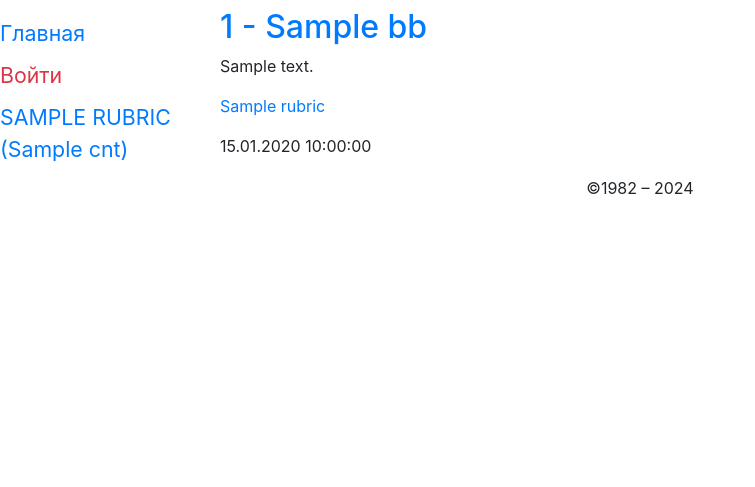
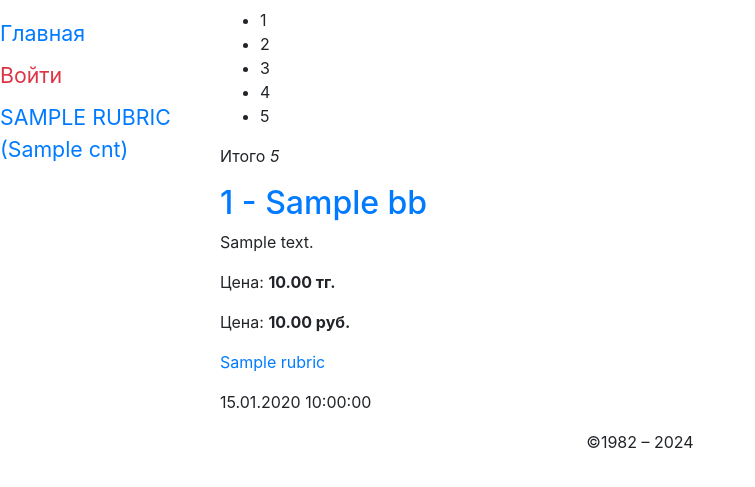
Before and after one commit to morozov1982/samplesite_pyd_231, a Django app: template templates/index.html in a window 1280 px wide. Shown: the part 48-535 px from the top of the page, without its empty margins (0-755 px from the left). Run offline with Django 4.2, Linux system fonts and the light colour scheme; the template is opened without the code that fills it: most values are stand-ins (such as "Sample title", 1, 10 or a date in 2020); some libraries are stand-ins or nearby versions.

Commit message:
lesson_34

```diff
--- /dev/null
+++ b/bboard/templatetags/filtertags.py
@@ -0,0 +1,42 @@
+from django import template
+from django.template.defaultfilters import stringfilter
+from django.utils.html import escape
+from django.utils.safestring import mark_safe, SafeText
+
+register = template.Library()
+
+
+# Ф И Л Ь Т Р
+# @register.filter(name='cur', is_safe=True)
+@register.filter(name='cur')
+# @stringfilter
+def currency(value, name='тг.'):
+    # if not isinstance(value, SafeText):
+    #     value = escape(value)
+    return mark_safe(f'<strong>{value:.2f} {name}</strong>')
+    # return f'<strong>{value:.2f} {name}</strong>'
+
+
+# register.filter('currency', currency)
+
+
+# @register.filter(expects_localtime=True)
+# def datetimefilter(value):
+#     pass
+
+
+# Т Е Г
+@register.simple_tag
+def lst(sep, *args):
+    # return f'{sep.join(args)} (итого {len(args)})'
+    return mark_safe(f'{sep.join(args)} (<strong>итого {len(args)}</strong>)')
+
+
+# @register.simple_tag(takes_context=True)
+# def lst(context, sep, *args):
+#     pass
+
+
+@register.inclusion_tag('tags/ulist.html')
+def ulist(*args):
+    return {'items': args}
--- a/samplesite/settings.py
+++ b/samplesite/settings.py
@@ -78,6 +78,12 @@ TEMPLATES = [
                 'django.template.context_processors.static',
                 # 'django.template.context_processors.media',
             ],
+            # 'libraries': {
+            #     'filtertags': 'bboard.filtertags',
+            # },
+            # 'builtins': [
+            #     'bboard.templatetags.filtertags',
+            # ],
         },
     },
 ]
--- a/templates/index.html
+++ b/templates/index.html
@@ -1,7 +1,12 @@
 {% extends "layout/basic.html" %}
 {% load bbcode_tags %}
+{% load filtertags %}
 
 {% block content %}
+
+{#    {% lst ', ' '1' '2' '3' '4' '5' %}#}
+
+    {% ulist '1' '2' '3' '4' '5' %}
 
 {% for bb in bbs %}
 <div>
@@ -11,6 +16,12 @@
             {{ forloop.counter0|add:page_obj.start_index }} - {{ bb.title_and_price }}</a>
     </h2>
     <p>{{ bb.content|bbcode|safe }}</p>
+
+    {% autoescape on %}
+        <p>Цена: {{ bb.price|cur }}</p>
+        <p>Цена: {{ bb.price|cur:'руб.' }}</p>
+    {% endautoescape %}
+
     <p>
         <a href="{% url 'bboard:by_rubric' bb.rubric.pk %}">
             {{ bb.rubric.name }}</a>
--- /dev/null
+++ b/templates/tags/ulist.html
@@ -0,0 +1,6 @@
+<ul>
+    {% for item in items %}
+        <li>{{ item }}</li>
+    {% endfor %}
+</ul>
+<p>Итого <em>{{ items|length }}</em></p>
```
Also changed, not shown: templates/registration/logged_out.html (added, +10 -0 lines), bboard/templatetags/__init__.py (added).
